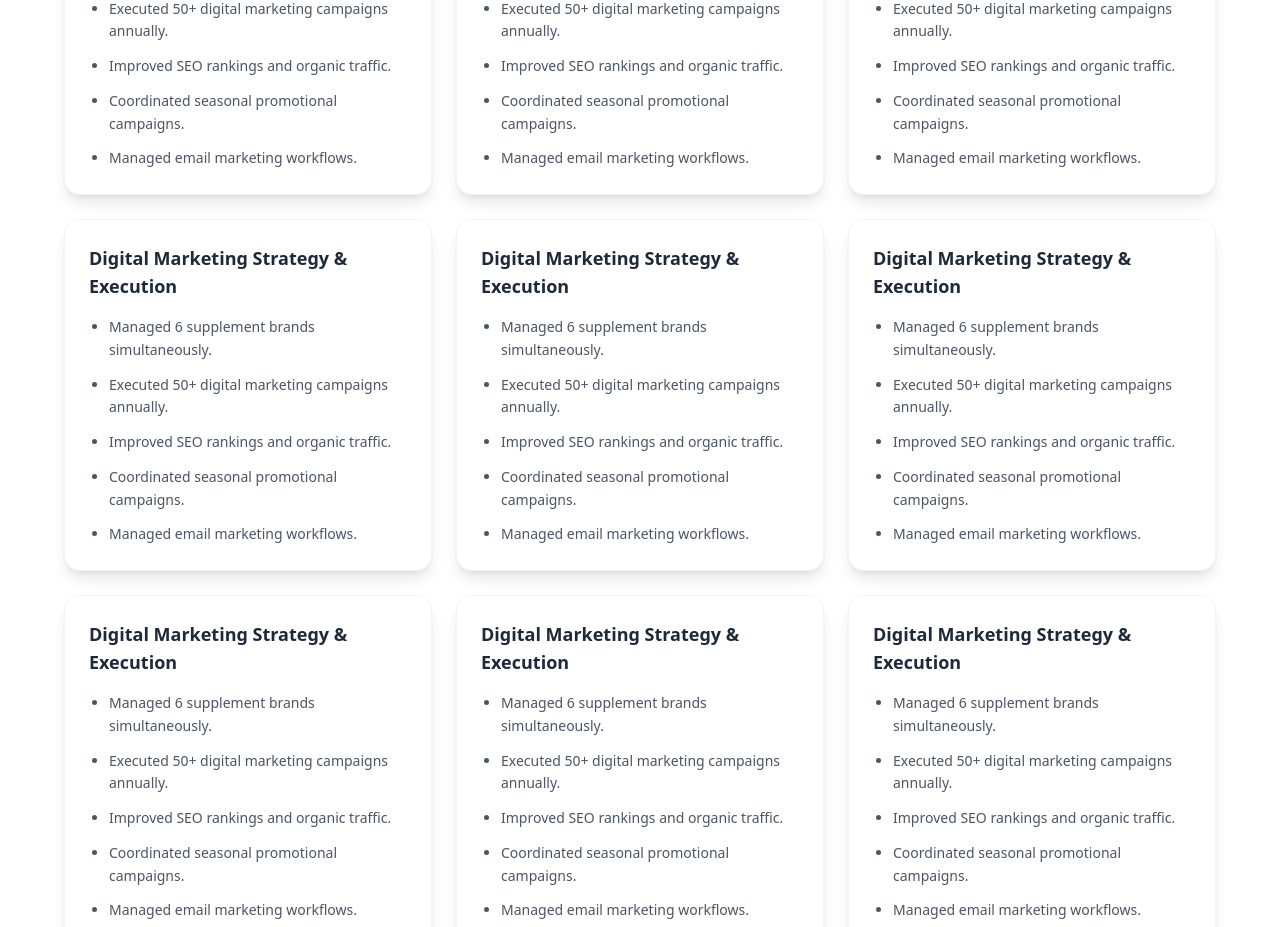
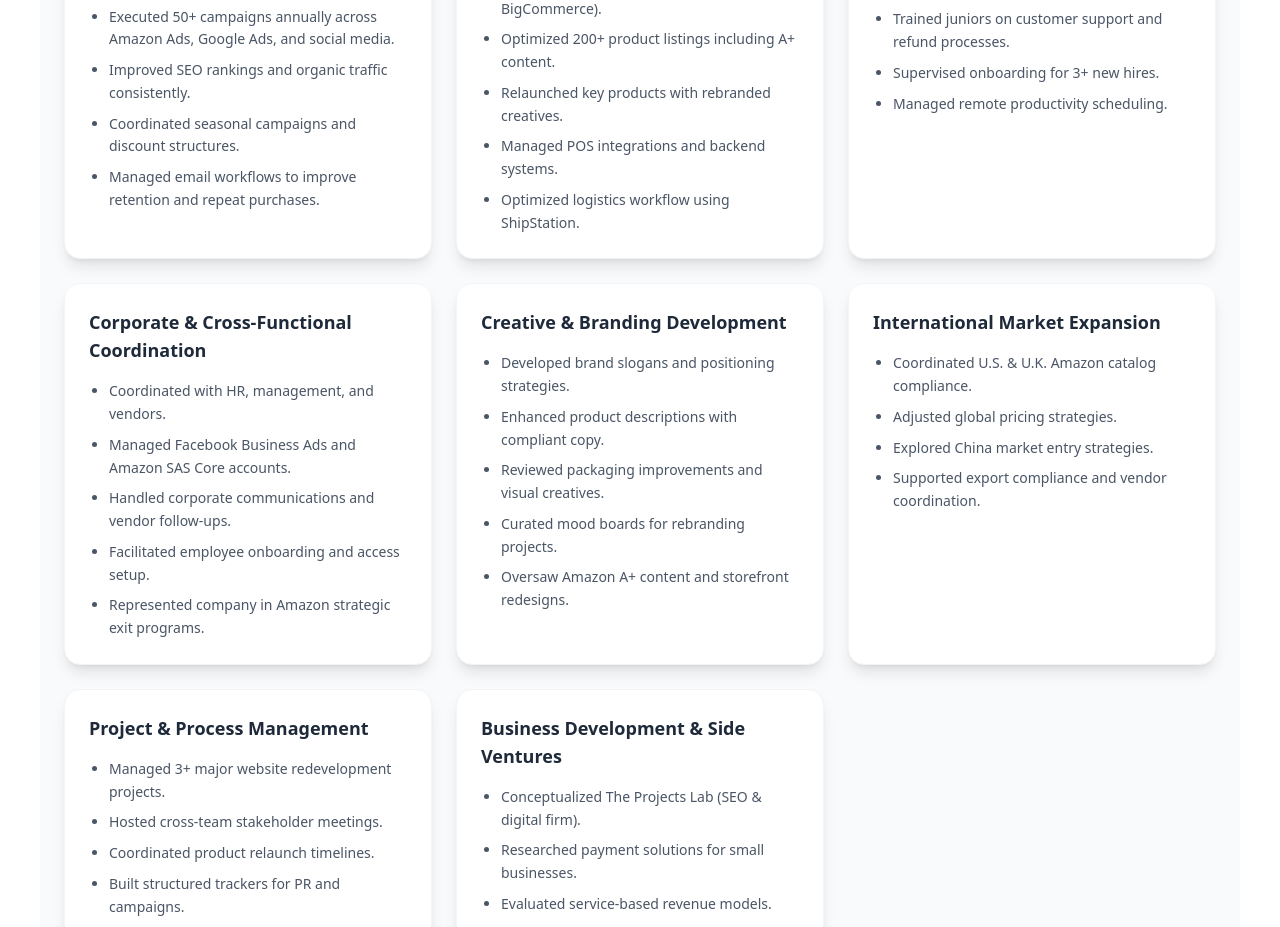
Before and after one commit to bakkiasri/Asker_Antony_James_Antony-, a Next.js app: page /case-studies in a window 1280 px wide. Shown: the part 357-1284 px from the top of the page. Built offline with nearby package versions, Linux system fonts and the light colour scheme.

Commit message:
card in case-stud

```diff
--- a/src/app/case-studies/page.js
+++ b/src/app/case-studies/page.js
@@ -1,25 +1,102 @@
 export default function CaseStudies() {
+  const caseStudies = [
+    {
+      title: "Digital Marketing Strategy & Execution",
+      points: [
+        "Managed 6 supplement brands with unique positioning and strategy.",
+        "Executed 50+ campaigns annually across Amazon Ads, Google Ads, and social media.",
+        "Improved SEO rankings and organic traffic consistently.",
+        "Coordinated seasonal campaigns and discount structures.",
+        "Managed email workflows to improve retention and repeat purchases.",
+      ],
+    },
+    {
+      title: "E-Commerce Platform Management",
+      points: [
+        "Oversaw 6+ platforms (Amazon, eBay, Walmart, Shopify, WooCommerce, BigCommerce).",
+        "Optimized 200+ product listings including A+ content.",
+        "Relaunched key products with rebranded creatives.",
+        "Managed POS integrations and backend systems.",
+        "Optimized logistics workflow using ShipStation.",
+      ],
+    },
+    {
+      title: "Team Leadership & Training",
+      points: [
+        "Led a team of 8 across marketing, e-commerce, and support.",
+        "Conducted weekly KPI strategy meetings.",
+        "Trained juniors on customer support and refund processes.",
+        "Supervised onboarding for 3+ new hires.",
+        "Managed remote productivity scheduling.",
+      ],
+    },
+    {
+      title: "Corporate & Cross-Functional Coordination",
+      points: [
+        "Coordinated with HR, management, and vendors.",
+        "Managed Facebook Business Ads and Amazon SAS Core accounts.",
+        "Handled corporate communications and vendor follow-ups.",
+        "Facilitated employee onboarding and access setup.",
+        "Represented company in Amazon strategic exit programs.",
+      ],
+    },
+    {
+      title: "Creative & Branding Development",
+      points: [
+        "Developed brand slogans and positioning strategies.",
+        "Enhanced product descriptions with compliant copy.",
+        "Reviewed packaging improvements and visual creatives.",
+        "Curated mood boards for rebranding projects.",
+        "Oversaw Amazon A+ content and storefront redesigns.",
+      ],
+    },
+    {
+      title: "International Market Expansion",
+      points: [
+        "Coordinated U.S. & U.K. Amazon catalog compliance.",
+        "Adjusted global pricing strategies.",
+        "Explored China market entry strategies.",
+        "Supported export compliance and vendor coordination.",
+      ],
+    },
+    {
+      title: "Project & Process Management",
+      points: [
+        "Managed 3+ major website redevelopment projects.",
+        "Hosted cross-team stakeholder meetings.",
+        "Coordinated product relaunch timelines.",
+        "Built structured trackers for PR and campaigns.",
+      ],
+    },
+    {
+      title: "Business Development & Side Ventures",
+      points: [
+        "Conceptualized The Projects Lab (SEO & digital firm).",
+        "Researched payment solutions for small businesses.",
+        "Evaluated service-based revenue models.",
+        "Conducted competitor analysis and market research.",
+      ],
+    },
+  ];
+
   return (
-    <div className="p-6">
-      <h1 className="text-2xl font-bold mb-6">Case Studies</h1>
+    <div className="p-6 bg-gray-50 min-h-screen">
+      <h1 className="text-3xl font-bold mb-8 text-center">Case Studies</h1>
 
-      {/* Responsive Grid */}
       <div className="grid grid-cols-1 sm:grid-cols-2 lg:grid-cols-3 gap-6">
-        {[...Array(9)].map((_, index) => (
+        {caseStudies.map((item, index) => (
           <div
             key={index}
-            className="bg-white shadow-lg rounded-2xl p-6 border border-gray-100 hover:shadow-xl transition duration-300"
+            className="bg-white shadow-lg rounded-2xl p-6 border border-gray-100 hover:shadow-xl hover:-translate-y-1 transition duration-300"
           >
             <h2 className="text-lg font-semibold text-gray-800 mb-4">
-              Digital Marketing Strategy & Execution
+              {item.title}
             </h2>
 
-            <ul className="list-disc pl-5 space-y-3 text-gray-600 text-sm leading-relaxed">
-              <li>Managed 6 supplement brands simultaneously.</li>
-              <li>Executed 50+ digital marketing campaigns annually.</li>
-              <li>Improved SEO rankings and organic traffic.</li>
-              <li>Coordinated seasonal promotional campaigns.</li>
-              <li>Managed email marketing workflows.</li>
+            <ul className="list-disc pl-5 space-y-2 text-gray-600 text-sm leading-relaxed">
+              {item.points.map((point, i) => (
+                <li key={i}>{point}</li>
+              ))}
             </ul>
           </div>
         ))}
```
